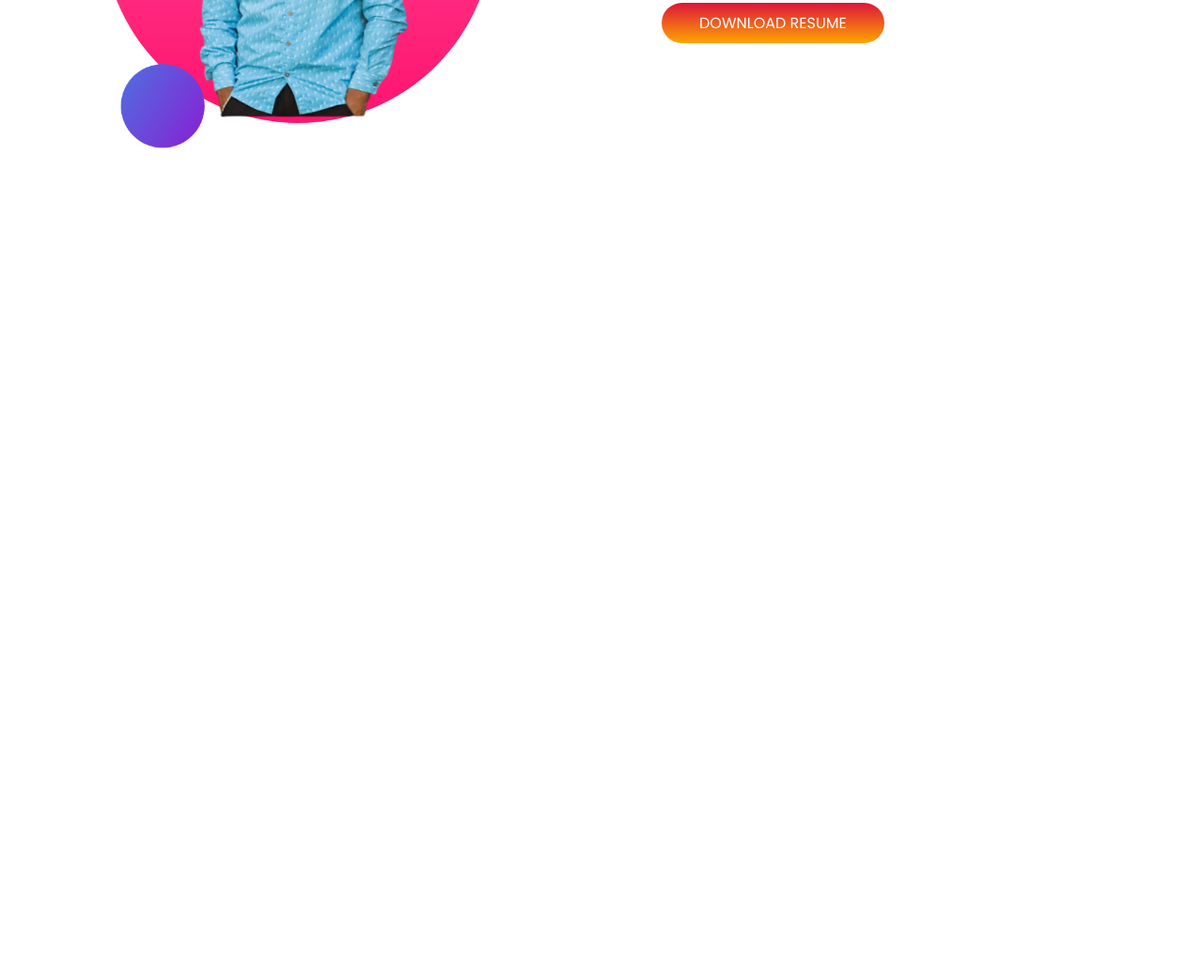
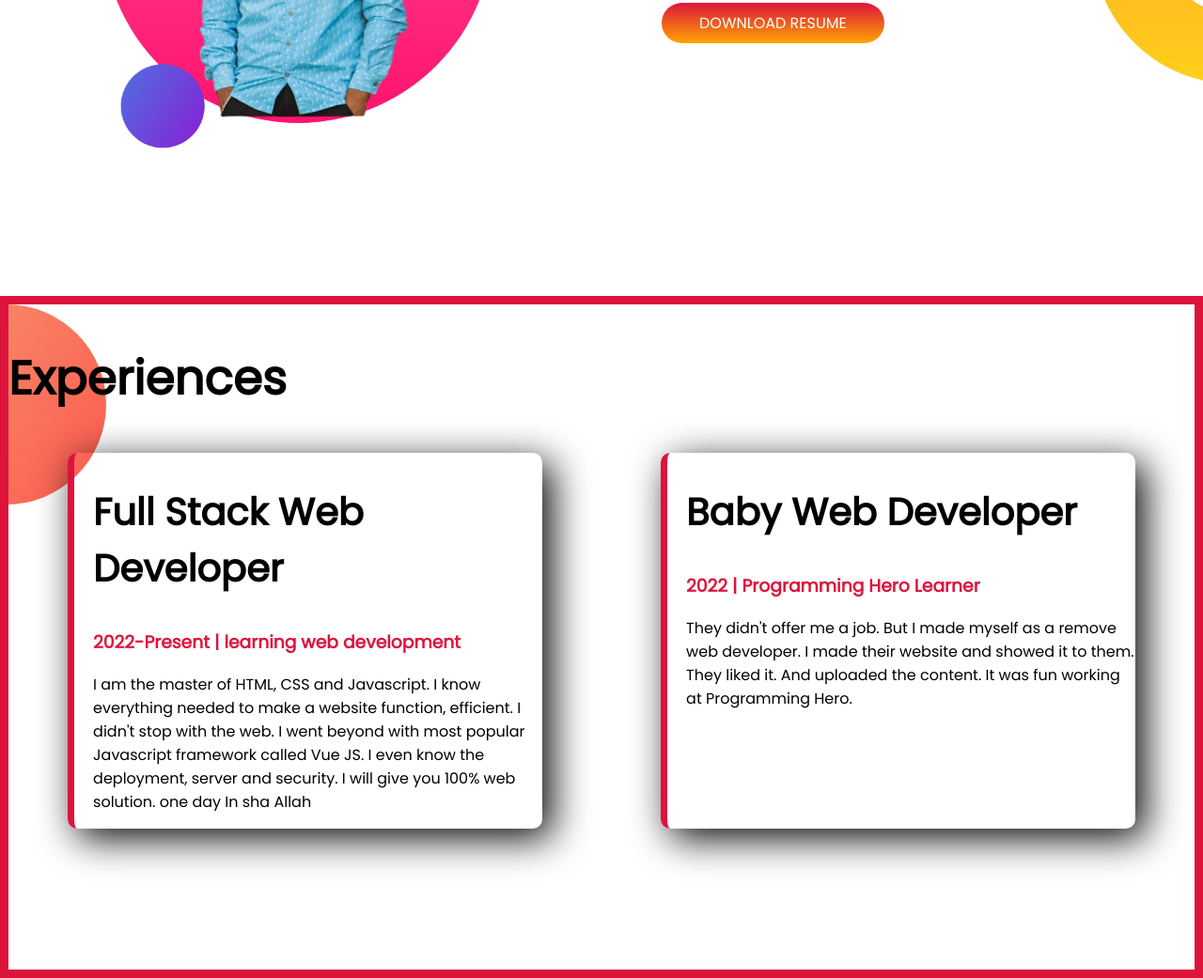
Before and after one commit to mharif1/devoloper-portfolio, a plain HTML site: page index.html in a window 1280 px wide. Shown: the part 899-1940 px from the top of the page at 94% size. Before the commit the page ends 1214 px from the top, so only its background shows below. Drawn offline with Linux system fonts and the light colour scheme.

Commit message:
last one

```diff
--- a/index.html
+++ b/index.html
@@ -13,7 +13,7 @@
 </head>
 
 <body>
-    <section class="top-banner">
+    <section class="top-banner flexible-container">
         <div class="half-width">
             <h1>Welcome to</h1>
             <h1><span class="name-color">MH Arif</span> World!</h1>
@@ -28,17 +28,42 @@
         </div>
         <div class="half-width"> <img src="images/my-bg.png" alt=""></div>
     </section>
-    <section class="dream-big">
+    <section class="dream-big flexible-container">
         <div class="half-width"><img src="images/dream.png" alt=""></div>
         <div class="half-width">
             <h1>Dream Big</h1>
             <h3>Become a web developer</h3>
             <p>I already learned the basic HTML and CSS. I can build any simple website. I can even teach my grandma how
                 to make simple website. My goal is to build 3 websites and learn advanced topics.</p>
-            <a class="link-button" target="_blank"
+            <a class="link-button" target="_blankg"
                 href="https://programminghero1.github.io/developer-portfolio/">DOWNLOAD RESUME</a>
 
         </div>
+    </section>
+    <section class="experience-area">
+        <h1>Experiences</h1>
+
+        <div class="flexible-container">
+            <div class="items">
+                <h2>Full Stack Web Developer</h2>
+                <h3>2022-Present | learning web development</h3>
+                <p>I am the master of HTML, CSS and Javascript. I know everything needed to make a website function,
+                    efficient. I didn't stop with the web. I went beyond with most popular Javascript framework called
+                    Vue
+                    JS. I even know the deployment, server and security. I will give you 100% web solution. one day In
+                    sha
+                    Allah</p>
+            </div>
+            <div class="items">
+                <h2>Baby Web Developer</h2>
+                <h3>2022 | Programming Hero Learner</h3>
+                <p>They didn't offer me a job. But I made myself as a remove web developer. I made their website and
+                    showed
+                    it to them. They liked it. And uploaded the content. It was fun working at Programming Hero.</p>
+
+            </div>
+        </div>
+
     </section>
 
 </body>
--- a/style.css
+++ b/style.css
@@ -7,11 +7,15 @@ h1 {
     font-size: 50px;
 }
 
+h2 {
+    font-size: 40px;
+}
+
 .name-color {
     color: crimson;
 }
 
-section {
+.flexible-container {
     display: flex;
     margin-bottom: 150px;
 }
@@ -37,3 +41,31 @@ section {
     background-image: url(images/top-banner.png);
     background-repeat: no-repeat;
 }
+
+.dream-big {
+    background-image: url(images/dream-bg.png);
+    background-repeat: no-repeat;
+    background-position: right;
+
+}
+
+h3 {
+    color: crimson;
+}
+
+.items {
+    box-shadow: 10px 10px 40px rgb(8, 7, 7);
+    margin-left: 5%;
+    margin-right: 5%;
+    width: 40%;
+    padding-left: 20px;
+    border-radius: 10px;
+    border-left: 7px solid crimson;
+
+}
+
+.experience-area {
+    background-image: url(images/exp-bg.png);
+    background-repeat: no-repeat;
+    border: 9px solid crimson;
+}
```
